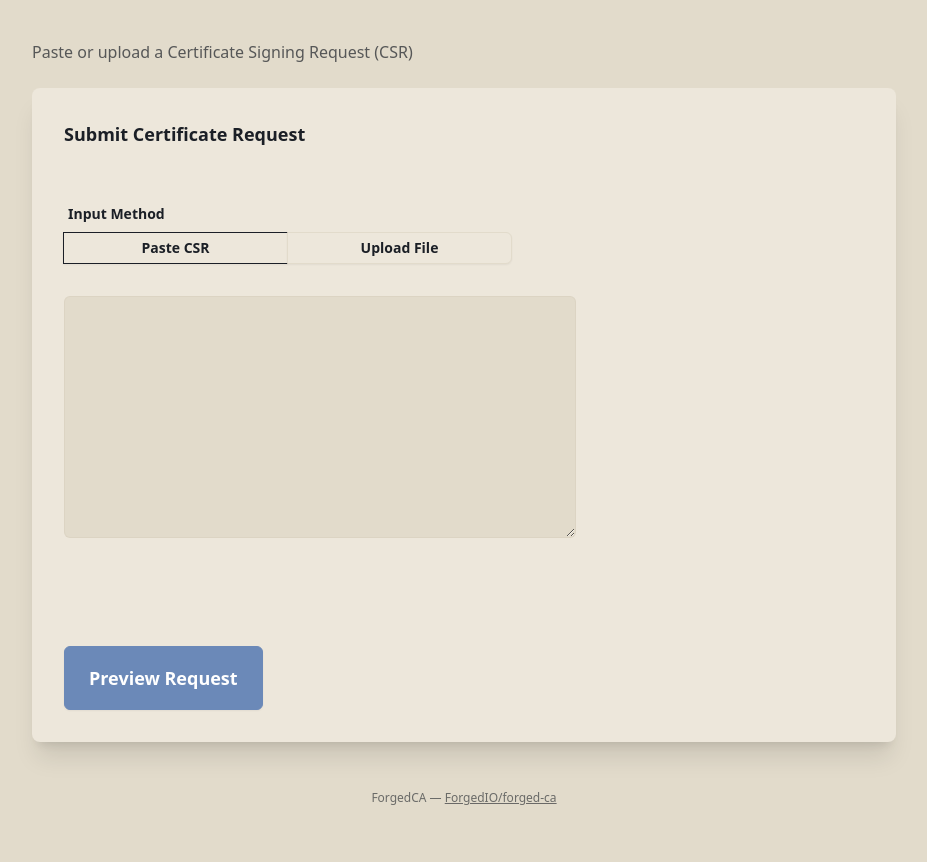
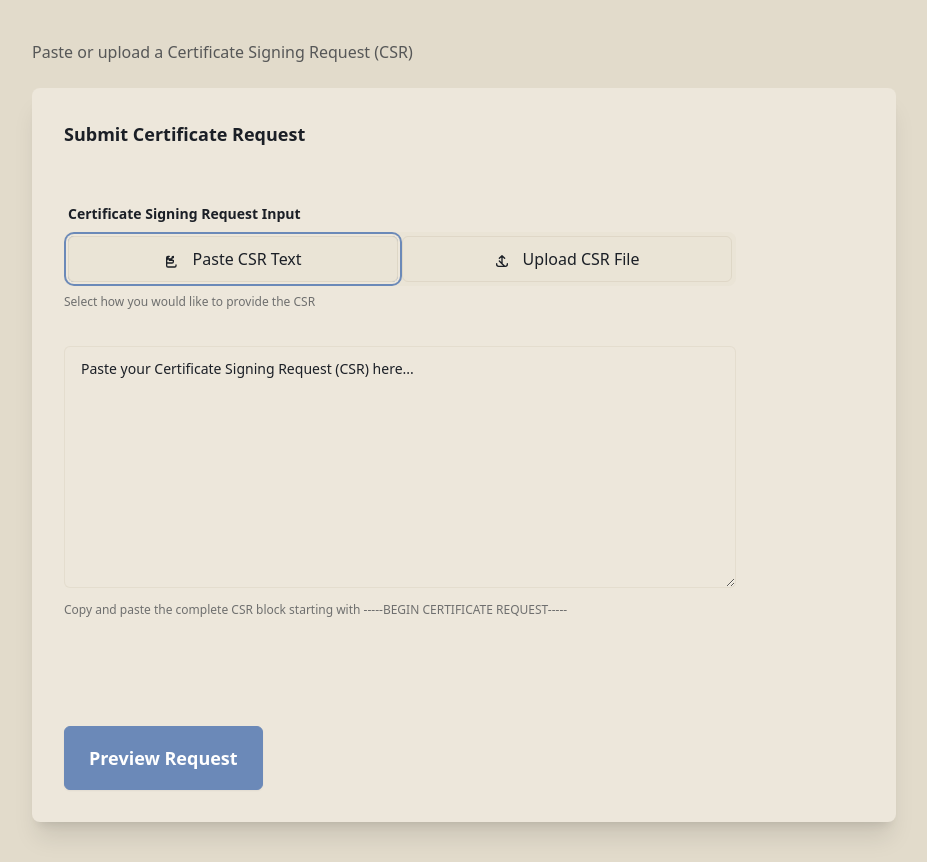
Before and after one commit to ForgedIO/forged-ca, a Django app: template templates/issuance/sign.html in a window 1280 px wide. Shown: the part 72-934 px from the top of the page, without its empty margins (176-1103 px from the left). Before the commit the page ends 877 px from the top, so only its background shows below. Run offline with Django 4.2, Linux system fonts and the light colour scheme; the template is opened without the code that fills it, so the values that code supplies are empty; style sheets or scripts are compiled from the project's sources.

Commit message:
Slice 4: sign/detail/index templates for preview + fullchain flow
Completes the CSR-signing template set that ships with the signer
rewrite: two-step preview on sign.html, fullchain download + readable
EKUs on detail.html, index list. Deployed alongside the view changes.

```diff
--- a/templates/issuance/index.html
+++ b/templates/issuance/index.html
@@ -71,6 +71,9 @@
                     </tbody>
                 </table>
             </div>
+            <div class="card-actions justify-end mt-4">
+                <a href="{% url 'issuance:sign' %}" class="btn btn-primary">Sign CSR Manually</a>
+            </div>
         </div>
     </div>
     {% else %}
--- a/templates/issuance/sign.html
+++ b/templates/issuance/sign.html
@@ -86,35 +86,44 @@
                 {% if show_preview %}Confirm Certificate Issuance{% else %}Submit Certificate Request{% endif %}
             </h2>
 
-            <form method="post" class="space-y-6 mt-4">
+            <form method="post" enctype="multipart/form-data" class="space-y-6 mt-4">
                 {% csrf_token %}
 
                 {% if not show_preview %}
                 <!-- CSR Input Section -->
-                <div class="space-y-4">
+                <div class="space-y-5">
+                    <!-- Input Method Selector - Enterprise Style -->
                     <div class="form-control">
                         <label class="label">
-                            <span class="label-text font-semibold text-base-content">Input Method</span>
+                            <span class="label-text font-semibold text-base-content">Certificate Signing Request Input</span>
                         </label>
-                        <div class="join w-full max-w-md">
+                        <div class="bg-base-200/30 p-1 rounded-lg flex flex-col sm:flex-row gap-1 max-w-2xl">
                             <input type="radio" name="csr_source" value="paste" checked="checked" id="toggle-paste" class="hidden" />
-                            <label for="toggle-paste" class="join-item btn btn-sm flex-1 cursor-pointer border border-base-200 hover:border-primary transition-colors bg-base-100 text-base-content">
-                                Paste CSR
+                            <label for="toggle-paste" class="flex-1 py-2.5 px-4 text-center font-medium rounded-md cursor-pointer transition-all duration-200 border border-base-300/40 hover:border-primary hover:bg-primary/5 text-base-content">
+                                <svg class="inline-block mr-2 w-4 h-4" fill="none" stroke="currentColor" viewBox="0 0 24 24"><path stroke-linecap="round" stroke-linejoin="round" stroke-width="2" d="M8 5H6a2 2 0 00-2 2v12a2 2 0 002 2h10a2 2 0 002-2v-1M8 5a2 2 0 00-2 2v2m8-2V5a2 2 0 00-2 2v2m-6 0h6m-6 0a2 2 0 00-2 2v2a2 2 0 002 2h6a2 2 0 002-2v-2m-6 0h6"/></svg>
+                                Paste CSR Text
                             </label>
                             <input type="radio" name="csr_source" value="upload" id="toggle-upload" class="hidden" />
-                            <label for="toggle-upload" class="join-item btn btn-sm flex-1 cursor-pointer border border-base-200 hover:border-primary transition-colors bg-base-100 text-base-content">
-                                Upload File
+                            <label for="toggle-upload" class="flex-1 py-2.5 px-4 text-center font-medium rounded-md cursor-pointer transition-all duration-200 border border-base-300/40 hover:border-primary hover:bg-primary/5 text-base-content">
+                                <svg class="inline-block mr-2 w-4 h-4" fill="none" stroke="currentColor" viewBox="0 0 24 24"><path stroke-linecap="round" stroke-linejoin="round" stroke-width="2" d="M4 16v1a3 3 0 003 3h10a3 3 0 003-3v-1m-4-8l-4-4m0 0L8 8m4-4v12m0 0l-4-4m4 4l4 4"/></svg>
+                                Upload CSR File
                             </label>
                         </div>
+                        <p class="label-text-alt mt-2 text-base-content/60">Select how you would like to provide the CSR</p>
                     </div>
 
+                    <!-- Paste CSR Section -->
                     <div class="form-control" id="paste-section">
                         <label class="label" for="{{ form.csr_paste.id_for_label }}">
                             <span class="label-text font-medium text-base-content">{{ form.csr_paste.label }}</span>
                         </label>
-                        <textarea id="{{ form.csr_paste.id_for_label }}" name="{{ form.csr_paste.html_name }}"
-                                  class="textarea textarea-bordered w-full max-w-lg bg-base-200 text-base-content border-base-300/30"
-                                  rows="8">{{ form.csr_paste.value|default:"" }}</textarea>
+                        <div class="relative group">
+                            <div class="absolute inset-0 bg-primary/5 rounded-lg opacity-0 group-hover:opacity-100 transition-opacity pointer-events-none"></div>
+                            <textarea id="{{ form.csr_paste.id_for_label }}" name="{{ form.csr_paste.html_name }}"
+                                      class="textarea textarea-bordered w-full max-w-2xl min-h-[200px] bg-base-100 text-base-content border-base-300/30 focus:border-primary transition-colors"
+                                      placeholder="Paste your Certificate Signing Request (CSR) here..." rows="8">{{ form.csr_paste.value|default:"" }}</textarea>
+                        </div>
+                        <p class="label-text-alt mt-2 text-base-content/60">Copy and paste the complete CSR block starting with -----BEGIN CERTIFICATE REQUEST-----</p>
                         {% if form.csr_paste.errors %}
                         <div class="alert alert-error mt-2 bg-error/10 border-error/20">
                             <div>
@@ -126,13 +135,21 @@
                         {% endif %}
                     </div>
 
+                    <!-- Upload CSR Section -->
                     <div class="form-control hidden" id="upload-section">
                         <label class="label" for="{{ form.csr_file.id_for_label }}">
                             <span class="label-text font-medium text-base-content">{{ form.csr_file.label }}</span>
                         </label>
-                        <input type="file" id="{{ form.csr_file.id_for_label }}" name="{{ form.csr_file.html_name }}"
-                               accept=".csr,.pem" class="file-input file-input-bordered file-input-sm w-full max-w-lg bg-base-200 text-base-content border-base-300/30" />
-                        <p class="label-text-alt mt-1 text-base-content/60">Accepts .csr or .pem files</p>
+                        <div class="relative">
+                            <input type="file" id="{{ form.csr_file.id_for_label }}" name="{{ form.csr_file.html_name }}"
+                                   accept=".csr,.pem"
+                                   class="file-input file-input-bordered file-input-primary w-full max-w-2xl bg-base-100 text-base-content border-base-300/30 focus:border-primary transition-colors" />
+                            <div class="absolute top-0 right-0 px-3 py-2 text-xs text-base-content/50 pointer-events-none">
+                                <svg class="inline-block w-4 h-4 mr-1" fill="none" stroke="currentColor" viewBox="0 0 24 24"><path stroke-linecap="round" stroke-linejoin="round" stroke-width="2" d="M7 16a4 4 0 01-.88-7.903A5 5 0 1115.9 6L16 6a5 5 0 011 9.9M15 13l-3-3m0 0l-3 3m3-3v12"/></svg>
+                                Max 5MB
+                            </div>
+                        </div>
+                        <p class="label-text-alt mt-2 text-base-content/60">Accepts .csr or .pem files (max 5MB)</p>
                         {% if form.csr_file.errors %}
                         <div class="alert alert-error mt-2 bg-error/10 border-error/20">
                             <div>
@@ -248,22 +265,42 @@ document.addEventListener('DOMContentLoaded', function() {
             if (pasteRadio && pasteRadio.checked) {
                 pasteSection.classList.remove('hidden');
                 uploadSection.classList.add('hidden');
-                if (pasteLabel) pasteLabel.classList.add('active-state');
-                if (uploadLabel) uploadLabel.classList.remove('active-state');
+                if (pasteLabel) {
+                    pasteLabel.classList.add('ring-2', 'ring-primary', 'ring-offset-2', 'ring-offset-base-100', 'shadow-sm');
+                    pasteLabel.classList.remove('ring-base-300/40');
+                }
+                if (uploadLabel) {
+                    uploadLabel.classList.remove('ring-2', 'ring-primary', 'ring-offset-2', 'ring-offset-base-100', 'shadow-sm');
+                    uploadLabel.classList.add('ring-base-300/40');
+                }
             } else if (uploadRadio && uploadRadio.checked) {
                 pasteSection.classList.add('hidden');
                 uploadSection.classList.remove('hidden');
-                if (pasteLabel) pasteLabel.classList.remove('active-state');
-                if (uploadLabel) uploadLabel.classList.add('active-state');
+                if (pasteLabel) {
+                    pasteLabel.classList.remove('ring-2', 'ring-primary', 'ring-offset-2', 'ring-offset-base-100', 'shadow-sm');
+                    pasteLabel.classList.add('ring-base-300/40');
+                }
+                if (uploadLabel) {
+                    uploadLabel.classList.add('ring-2', 'ring-primary', 'ring-offset-2', 'ring-offset-base-100', 'shadow-sm');
+                    uploadLabel.classList.remove('ring-base-300/40');
+                }
             }
         }
     }
 
-    // Set up click handlers for the labels (which trigger the hidden radios)
-    const labels = document.querySelectorAll('.join label');
-    labels.forEach(label => {
-        label.addEventListener('click', updateSection);
-    });
+    // Set up click handlers for the labels - check the corresponding radio button
+    if (pasteLabel) {
+        pasteLabel.addEventListener('click', function() {
+            if (pasteRadio) pasteRadio.checked = true;
+            updateSection();
+        });
+    }
+    if (uploadLabel) {
+        uploadLabel.addEventListener('click', function() {
+            if (uploadRadio) uploadRadio.checked = true;
+            updateSection();
+        });
+    }
 
     // Also listen for radio change events directly
     if (pasteRadio) pasteRadio.addEventListener('change', updateSection);
```
Also changed, not shown: templates/issuance/detail.html (+17 -3 lines).
